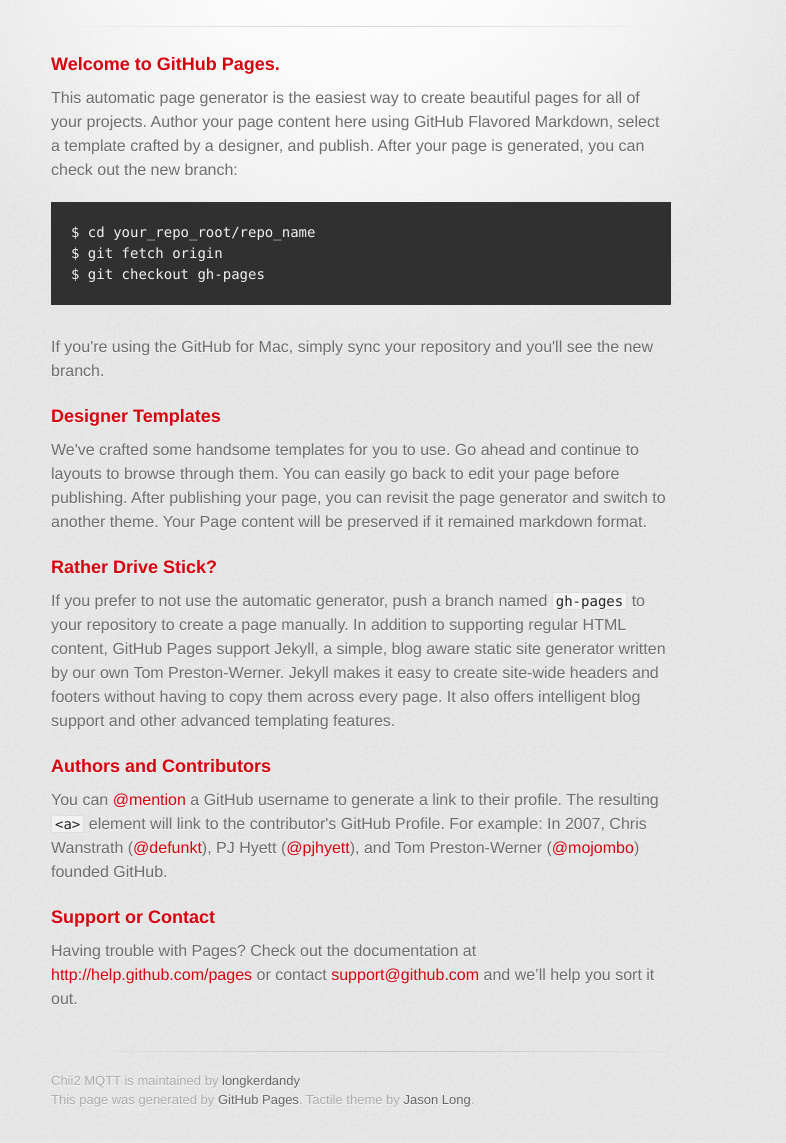
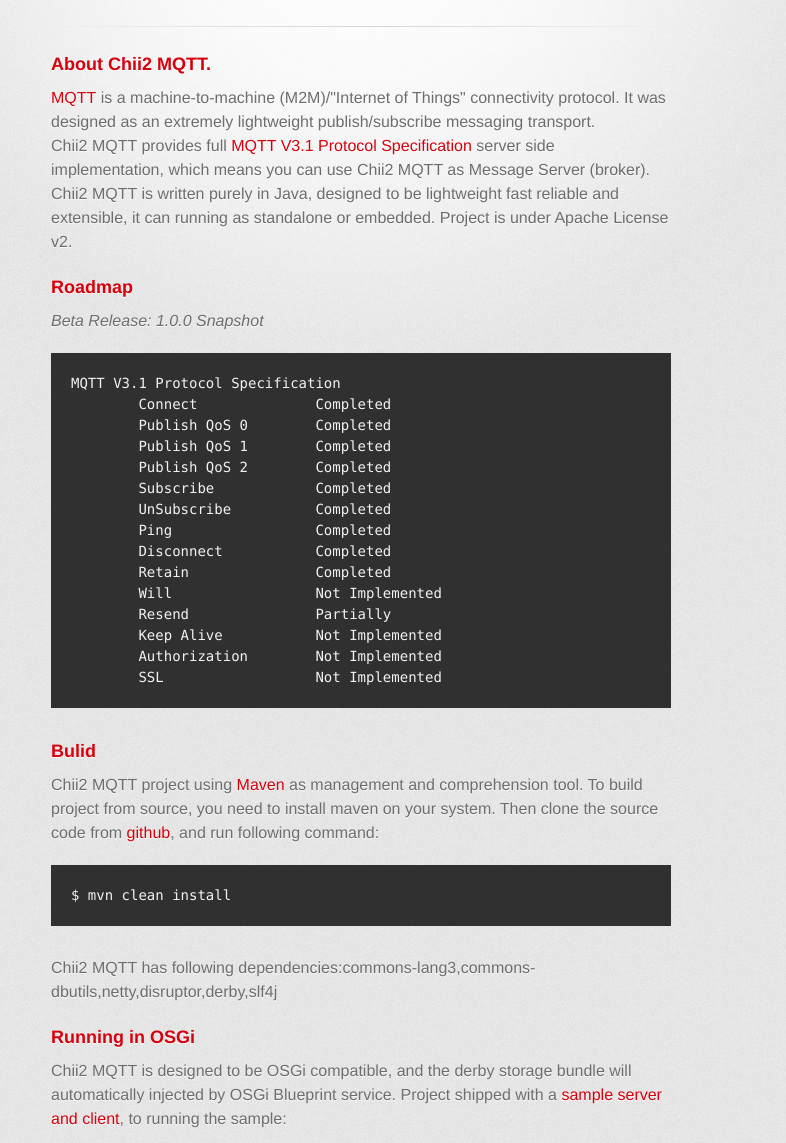
Before and after one commit to longkerdandy/chii2mqtt, a plain HTML site: page index.html in a window 1280 px wide. Shown: the part 220-1363 px from the top of the page, without its empty margins (279-1065 px from the left). Drawn offline with Linux system fonts and the light colour scheme; a web font is replaced by a local one.

```diff
--- a/index.html
+++ b/index.html
@@ -32,36 +32,115 @@
 
         <section id="main_content">
           <h3>
-<a name="welcome-to-github-pages" class="anchor" href="#welcome-to-github-pages"><span class="octicon octicon-link"></span></a>Welcome to GitHub Pages.</h3>
+<a name="about-chii2-mqtt" class="anchor" href="#about-chii2-mqtt"><span class="octicon octicon-link"></span></a>About Chii2 MQTT.</h3>
 
-<p>This automatic page generator is the easiest way to create beautiful pages for all of your projects. Author your page content here using GitHub Flavored Markdown, select a template crafted by a designer, and publish. After your page is generated, you can check out the new branch:</p>
+<p><a href="http://mqtt.org/">MQTT</a> is a machine-to-machine (M2M)/"Internet of Things" connectivity protocol. It was designed as an extremely lightweight publish/subscribe messaging transport.<br>
+Chii2 MQTT provides full <a href="http://www.ibm.com/developerworks/webservices/library/ws-mqtt/index.html">MQTT V3.1 Protocol Specification</a> server side implementation, which means you can use Chii2 MQTT as Message Server (broker). Chii2 MQTT is written purely in Java, designed to be lightweight fast reliable and extensible, it can running as standalone or embedded. Project is under Apache License v2.</p>
 
-<pre><code>$ cd your_repo_root/repo_name
-$ git fetch origin
-$ git checkout gh-pages
+<h3>
+<a name="roadmap" class="anchor" href="#roadmap"><span class="octicon octicon-link"></span></a>Roadmap</h3>
+
+<p><em>Beta Release: 1.0.0 Snapshot</em></p>
+
+<pre><code>MQTT V3.1 Protocol Specification
+        Connect              Completed
+        Publish QoS 0        Completed
+        Publish QoS 1        Completed
+        Publish QoS 2        Completed
+        Subscribe            Completed
+        UnSubscribe          Completed
+        Ping                 Completed
+        Disconnect           Completed
+        Retain               Completed
+        Will                 Not Implemented
+        Resend               Partially
+        Keep Alive           Not Implemented
+        Authorization        Not Implemented
+        SSL                  Not Implemented
 </code></pre>
 
-<p>If you're using the GitHub for Mac, simply sync your repository and you'll see the new branch.</p>
+<h3>
+<a name="bulid" class="anchor" href="#bulid"><span class="octicon octicon-link"></span></a>Bulid</h3>
+
+<p>Chii2 MQTT project using <a href="http://maven.apache.org/">Maven</a> as management and comprehension tool.
+To build project from source, you need to install maven on your system. Then clone the source code from <a href="https://github.com/longkerdandy/chii2mqtt">github</a>, and run following command:</p>
+
+<pre><code>$ mvn clean install
+</code></pre>
+
+<p>Chii2 MQTT has following dependencies:commons-lang3,commons-dbutils,netty,disruptor,derby,slf4j</p>
 
 <h3>
-<a name="designer-templates" class="anchor" href="#designer-templates"><span class="octicon octicon-link"></span></a>Designer Templates</h3>
+<a name="running-in-osgi" class="anchor" href="#running-in-osgi"><span class="octicon octicon-link"></span></a>Running in OSGi</h3>
 
-<p>We've crafted some handsome templates for you to use. Go ahead and continue to layouts to browse through them. You can easily go back to edit your page before publishing. After publishing your page, you can revisit the page generator and switch to another theme. Your Page content will be preserved if it remained markdown format.</p>
+<p>Chii2 MQTT is designed to be OSGi compatible, and the derby storage bundle will automatically injected by OSGi Blueprint service. Project shipped with a <a href="https://github.com/longkerdandy/chii2mqtt/tree/master/chii2.mqtt.server.sample">sample server and client</a>, to running the sample:</p>
+
+<pre><code>$ mvn clean install
+$ cd assembly
+$ java -jar bin/felix.jar
+</code></pre>
+
+<p>The sample server using OSGi Blueprint to inject derby storage. The init and destory method are also called from Blueprint service:</p>
+
+<pre><code>/**
+* Sample OSGi Server
+*/
+public class OSGiServer {
+
+    // MQTT Server Configuration
+    private MQTTServerConfiguration brokerConfiguration;
+    // MQTT Server Storage
+    private StorageService brokerStorage;
+    // MQTT Broker
+    private MQTTServer broker;
+    // The Logger
+    private final Logger logger = LoggerFactory.getLogger(OSGiServer.class);
+
+    /**
+    * Injected Storage Service
+    */
+    public void setBrokerStorage(StorageService brokerStorage) {
+        this.brokerStorage = brokerStorage;
+    }
+
+    public OSGiServer() {
+        // Init MQTT Server Configuration
+        brokerConfiguration = new MQTTServerConfiguration();
+        brokerConfiguration.setServerName("Chii2 MQTT Server");
+    }
+
+
+    /**
+    * OSGi life cycle init
+    */
+    public void init() {
+        logger.info("Chii2 MQTT Server Init.");
+        // Init MQTT Server
+        broker = new MQTTServer(brokerConfiguration, brokerStorage);
+        broker.start();
+    }
+
+    /**
+    * OSGi life cycle destroy
+    */
+    public void destroy() {
+        logger.info("Chii2 MQTT Server Destroy.");
+        broker.stop();
+    }
+}
+</code></pre>
+
+<p>If you don't want to use Blueprint, you can declare the derby storage manually with the same way as running Chii2 MQTT embedded.</p>
 
 <h3>
-<a name="rather-drive-stick" class="anchor" href="#rather-drive-stick"><span class="octicon octicon-link"></span></a>Rather Drive Stick?</h3>
+<a name="compatible-clients" class="anchor" href="#compatible-clients"><span class="octicon octicon-link"></span></a>Compatible Clients</h3>
 
-<p>If you prefer to not use the automatic generator, push a branch named <code>gh-pages</code> to your repository to create a page manually. In addition to supporting regular HTML content, GitHub Pages support Jekyll, a simple, blog aware static site generator written by our own Tom Preston-Werner. Jekyll makes it easy to create site-wide headers and footers without having to copy them across every page. It also offers intelligent blog support and other advanced templating features.</p>
+<p>Chii2 MQTT is tested with <a href="http://www.eclipse.org/paho/">Eclipse Paho</a> MQTT client library.</p>
 
 <h3>
-<a name="authors-and-contributors" class="anchor" href="#authors-and-contributors"><span class="octicon octicon-link"></span></a>Authors and Contributors</h3>
+<a name="author" class="anchor" href="#author"><span class="octicon octicon-link"></span></a>Author</h3>
 
-<p>You can <a href="https://github.com/blog/821" class="user-mention">@mention</a> a GitHub username to generate a link to their profile. The resulting <code>&lt;a&gt;</code> element will link to the contributor's GitHub Profile. For example: In 2007, Chris Wanstrath (<a href="https://github.com/defunkt" class="user-mention">@defunkt</a>), PJ Hyett (<a href="https://github.com/pjhyett" class="user-mention">@pjhyett</a>), and Tom Preston-Werner (<a href="https://github.com/mojombo" class="user-mention">@mojombo</a>) founded GitHub.</p>
-
-<h3>
-<a name="support-or-contact" class="anchor" href="#support-or-contact"><span class="octicon octicon-link"></span></a>Support or Contact</h3>
-
-<p>Having trouble with Pages? Check out the documentation at <a href="http://help.github.com/pages">http://help.github.com/pages</a> or contact <a href="mailto:support@github.com">support@github.com</a> and we’ll help you sort it out.</p>
+<p>Gu Dongxu (<a href="https://github.com/longkerdandy" class="user-mention">@longkerdandy</a>) can be reached at <a href="mailto:longkerdandy@gmail.com">longkerdandy@gmail.com</a>.<br><strong>PS: The author is available to hire at Shanghai, China.</strong></p>
         </section>
 
         <footer>
```
Also changed, not shown: params.json (+1 -1 lines).
